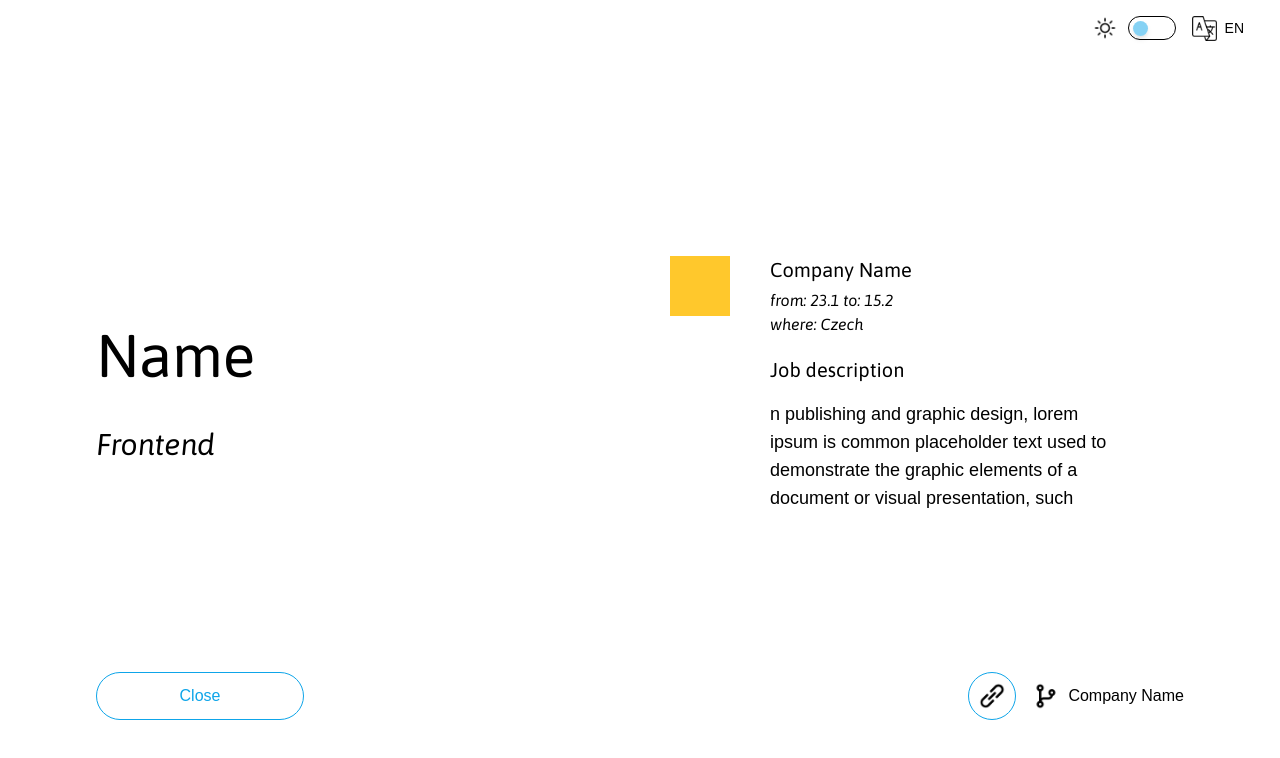
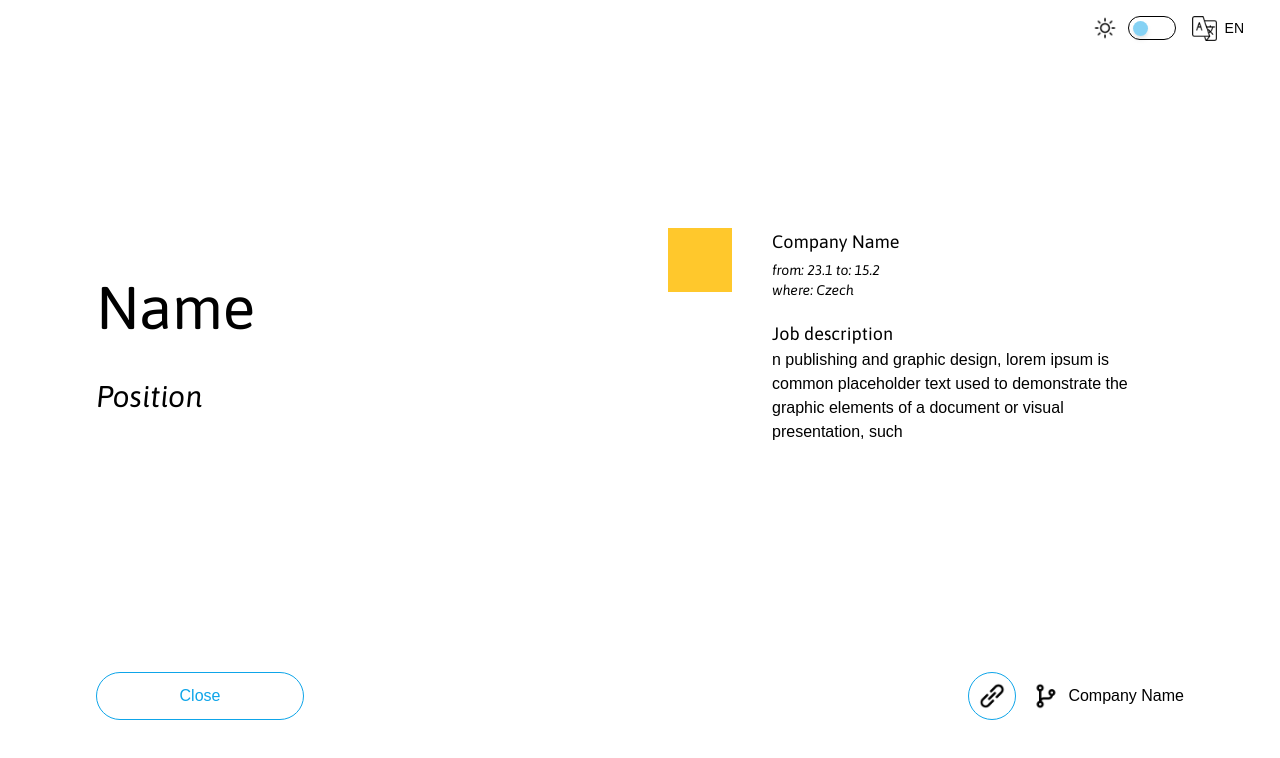
Before and after one commit to mikekubn/self-page, a Next.js app: page /experience/1 in a window 1280 px wide. Shown: the top 758 px of the page. Built offline with nearby package versions, Linux system fonts and the light colour scheme.

Commit message:
add: code unification

```diff
--- a/src/components/Card/index.tsx
+++ b/src/components/Card/index.tsx
@@ -8,9 +8,9 @@ interface ICard {
 const Card = ({ children, handleClick }: ICard): React.ReactElement => (
   <section
     onClick={handleClick}
-    className="flex h-48 mb-10 border border-solid shadow-lg border-sky500/5 rounded-2xl shadow-sky500/5 hover:bg-sky500/5"
+    className="flex h-48 mb-10 border border-solid shadow-lg border-sky500/5 rounded-2xl shadow-sky500/5 hover:shadow-sky500/20"
   >
-    <div className="flex w-full cursor-pointer p-7">
+    <div className="flex w-full cursor-pointer">
       {children}
     </div>
   </section>
--- a/src/components/JobContent/index.tsx
+++ b/src/components/JobContent/index.tsx
@@ -1,24 +1,24 @@
 import React from 'react';
 import { IJob } from 'src/configs/lan_en';
 
-const JobContent = ({ data }: { data: IJob }): React.ReactElement => {
+const JobContent = ({ data, truncate }: { data: IJob, truncate: boolean }): React.ReactElement => {
   const {
     companyName, date, where, position, description,
   } = data;
 
+  const abridge = truncate ? 'truncate' : '';
+
   return (
-    <>
-      <div className="w-[60px] h-[60px] bg-yellow" />
-      <div className="flex flex-col ml-10">
+    <div className="flex m-5">
+      <div className="w-16 h-16 bg-yellow" />
+      <div className="flex flex-col ml-10 w-96">
         <h1 className="pb-1 text-lg font-AsapItal">{companyName}</h1>
         <p className="text-sm italic font-Asap">{date}</p>
         <p className="text-sm italic font-Asap">{where}</p>
         <h1 className="pt-5 text-lg font-AsapItal">{position}</h1>
-        <div className="w-96 pr-7">
-          <p className="text-base truncate">{description}</p>
-        </div>
+        <p className={`text-base ${abridge}`}>{description}</p>
       </div>
-    </>
+    </div>
   );
 };
 
--- a/src/components/Name/index.tsx
+++ b/src/components/Name/index.tsx
@@ -3,7 +3,7 @@ import React from 'react';
 const Name = (): React.ReactElement => (
   <div className="flex flex-col justify-center flex-1">
     <h1 className="pt-5 pb-10 text-6xl font-Asap">Name</h1>
-    <p className="text-3xl italic font-AsapItal">Frontend</p>
+    <p className="text-3xl italic font-AsapItal">Position</p>
   </div>
 );
 
--- a/src/components/Sections/ContactSection/index.tsx
+++ b/src/components/Sections/ContactSection/index.tsx
@@ -16,8 +16,9 @@ const ContactSection = () => {
   }, [visible]);
 
   return (
-    <div id="contact" ref={ref} className="flex flex-col flex-1 pt-24 pl-24">
-      CONTANCT
+    <div id="contact" ref={ref} className="flex flex-row flex-1">
+      <div className="flex flex-col flex-1 bg-purple">Picture</div>
+      <div className="flex flex-col flex-1 bg-green">Mail</div>
     </div>
   );
 };
--- a/src/components/Sections/HomeSection/index.tsx
+++ b/src/components/Sections/HomeSection/index.tsx
@@ -9,7 +9,7 @@ import Name from '@/components/Name';
 import JobContent from '@/components/JobContent';
 import { useIntersection } from '@/hooks/index';
 
-const LeftSideHomePage = () => {
+const HomeSection = () => {
   const { visible, add: [ref] } = useIntersection();
 
   React.useEffect(() => {
@@ -22,23 +22,20 @@ const LeftSideHomePage = () => {
   }, [visible]);
 
   return (
-    <div id="home" ref={ref} className="flex flex-col flex-1 pt-24 pl-24">
+    <div id="home" ref={ref} className="flex flex-row flex-1">
+      <div className="flex flex-col flex-1">
         <Name />
         <Navigation />
       </div>
-  );
-};
-
-const RightSideHomePage = () => (
-  <div className="flex flex-col flex-1 pt-24 pr-24">
-    <h1 className="mx-auto mb-10 text-3xl font-AsapItal">Work experience</h1>
-    <div className="flex flex-col h-full mx-auto overflow-auto">
+      <div className="flex flex-col justify-center flex-1">
+        <h1 className="mx-auto mt-16 mb-10 text-3xl font-AsapItal">Work</h1>
+        <div className="flex flex-col mx-auto overflow-auto">
           {
             jobs_lan_en.map((job) => (
               <Link key={job.id} href="/experience/[experienceId]" as={`/experience/${job.id}`} passHref>
                 <a>
                   <Card>
-                <JobContent data={job} />
+                    <JobContent truncate data={job} />
                   </Card>
                 </a>
               </Link>
@@ -46,6 +43,8 @@ const RightSideHomePage = () => (
           }
         </div>
       </div>
+    </div>
   );
+};
 
-export { LeftSideHomePage, RightSideHomePage };
+export default HomeSection;
--- a/src/components/Sections/TechnologySection/index.tsx
+++ /dev/null
@@ -1,25 +0,0 @@
-import React from 'react';
-import Router from 'next/router';
-import { hrefs } from 'src/configs/navigation';
-import { useIntersection } from '@/hooks/index';
-
-const TechnologySection = () => {
-  const { visible, add: [ref] } = useIntersection();
-
-  React.useEffect(() => {
-    if (visible) {
-      Router.push({
-        pathname: '/',
-        hash: hrefs.technology,
-      }, undefined, { scroll: false });
-    }
-  }, [visible]);
-
-  return (
-    <div ref={ref} id="technology" className="flex flex-col flex-1 pt-24 pl-24">
-      TECHNOLOGY
-    </div>
-  );
-};
-
-export default TechnologySection;
--- a/src/configs/navigation.ts
+++ b/src/configs/navigation.ts
@@ -1,10 +1,8 @@
 export const hrefs = {
   home: 'home',
-  technology: 'technology',
   contact: 'contact',
 };
 
 export const navigation = [
-  { name: 'Technology', url: '#technology' },
   { name: 'Contact', url: '#contact' },
 ];
--- a/src/pages/experience/[experienceId].tsx
+++ b/src/pages/experience/[experienceId].tsx
@@ -10,6 +10,7 @@ import { useTheme } from '@/provider/ThemeProvider';
 import Name from '@/components/Name';
 import { useNotification } from '@/hooks/useNotification';
 import Notification from '@/components/Notification';
+import JobContent from '@/components/JobContent';
 
 interface ITaskId {
   experienceId: string,
@@ -73,8 +74,8 @@ const JobDescriptionPage = ({ experienceId }: ITaskId): React.ReactElement => {
         {
           description
             ? (
-              <>
-                <div className="flex flex-col flex-1 pt-24 pb-20 pl-24">
+              <div className="flex flex-row flex-1 p-24 pt-0 pb-20">
+                <div className="flex flex-col flex-1">
                   <Name />
                   <Link href="/" passHref>
                     <a className="flex items-center justify-center h-12 mr-10 border rounded-full cursor-pointer w-52 text-sky500 hover:bg-sky500/5">
@@ -82,18 +83,9 @@ const JobDescriptionPage = ({ experienceId }: ITaskId): React.ReactElement => {
                     </a>
                   </Link>
                 </div>
-                <div className="flex flex-col flex-1 pt-24 pb-20 pr-24">
+                <div className="flex flex-col flex-1">
                   <div className="flex justify-start m-auto">
-                    <div className="w-[60px] h-[60px] bg-yellow" />
-                    <div className="flex flex-col ml-10">
-                      <h1 className="pb-1 text-xl font-AsapItal">{description.companyName}</h1>
-                      <p className="text-base italic font-Asap">{description.date}</p>
-                      <p className="text-base italic font-Asap">{description.where}</p>
-                      <h1 className="pt-5 text-xl font-Asap">{description.position}</h1>
-                      <div className="mt-4 w-96 pr-7">
-                        <p className="text-lg">{description.description}</p>
-                      </div>
-                    </div>
+                    <JobContent truncate={false} data={description} />
                   </div>
                   <div className="flex justify-end">
                     <div onClick={copy} className="flex items-center justify-center w-12 h-12 border rounded-full cursor-pointer text-sky500 hover:bg-sky500/5">
@@ -105,7 +97,7 @@ const JobDescriptionPage = ({ experienceId }: ITaskId): React.ReactElement => {
                     </div>
                   </div>
                 </div>
-              </>
+              </div>
             )
             // TODO fix not found page
             : <div>Sorry not found!</div>
--- a/src/pages/index.tsx
+++ b/src/pages/index.tsx
@@ -1,8 +1,7 @@
 import React from 'react';
 import type { NextPage } from 'next';
 import Head from 'next/head';
-import { LeftSideHomePage, RightSideHomePage } from '@/components/Sections/HomeSection';
-import TechnologySection from '@/components/Sections/TechnologySection';
+import HomeSection from '@/components/Sections/HomeSection';
 import ContactSection from '@/components/Sections/ContactSection';
 
 const Home: NextPage = (): React.ReactElement => (
@@ -12,14 +11,10 @@ const Home: NextPage = (): React.ReactElement => (
       <meta name="description" content="Generated by create next app" />
       <link rel="icon" href="/favicon.png" />
     </Head>
-    <section className="flex h-screen pb-20">
-      <LeftSideHomePage />
-      <RightSideHomePage />
+    <section className="flex h-screen p-24 pt-0 pb-20">
+      <HomeSection />
     </section>
-    <section className="flex h-screen pb-20 bg-green">
-      <TechnologySection />
-    </section>
-    <section className="flex h-screen pb-20 bg-purple">
+    <section className="flex h-screen p-24 pb-20">
       <ContactSection />
     </section>
   </>
```
Lines whose indentation alone changed are shown as unchanged.
